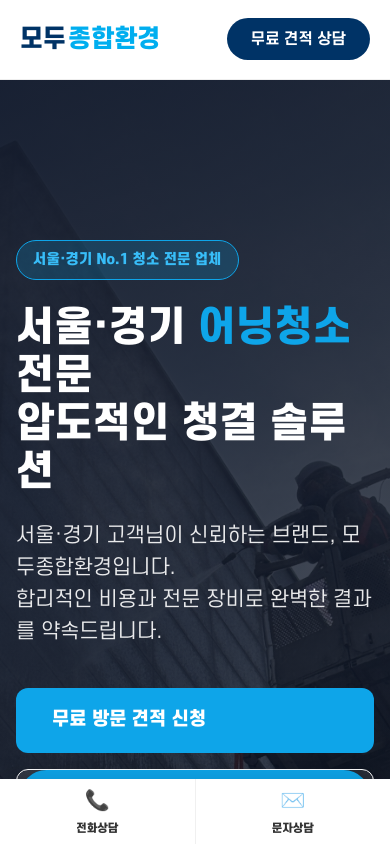
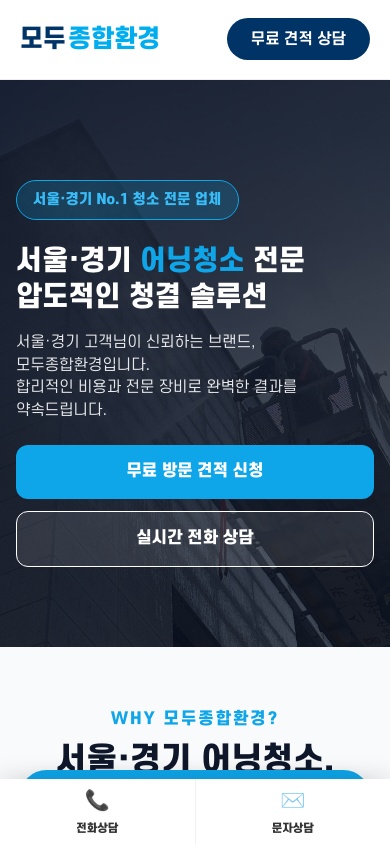
Before and after one commit to wogus5695-ctrl/modu-allclean, a Next.js app: page /service/awning-cleaning in a window 390 px wide. Shown: the top 844 px of the page. Built offline with nearby package versions, Linux system fonts and the light colour scheme.

Commit message:
style: optimize mobile layouts for Hero, Services, and Pricing

```diff
--- a/src/app/page.module.css
+++ b/src/app/page.module.css
@@ -272,12 +272,7 @@
   .serviceImage { width: 220px; height: 220px; }
 }
 
-@media (max-width: 640px) {
-  .serviceItem { flex-direction: column; }
-  .serviceImage { width: 100%; height: 250px; }
-  .serviceInfo { order: 2; }
-  .serviceImage { order: 1; }
-}
+
 
 /* 4. Portfolio Section */
 .portfolio {
@@ -643,11 +638,119 @@
 }
 
 @media (max-width: 768px) {
-  .hero { height: auto; padding: 160px 0 120px; min-height: 500px; }
+  /* 1. Hero Section Mobile */
+  .hero {
+    height: auto;
+    padding: 100px 0 80px;
+    min-height: auto;
+  }
+  .heroTitle {
+    font-size: clamp(24px, 7vw, 36px);
+    line-height: 1.3;
+    margin-bottom: 16px;
+    word-break: keep-all;
+  }
+  .heroDesc {
+    font-size: 15px;
+    line-height: 1.5;
+    margin-bottom: 24px;
+    word-break: keep-all;
+  }
+  .heroCta {
+    flex-direction: column;
+    gap: 12px;
+    width: 100%;
+    max-width: 400px;
+    margin: 0 auto;
+  }
+  .ctaBtn {
+    padding: 14px 24px;
+    font-size: 16px;
+    width: 100%;
+    text-align: center;
+  }
+
+  /* 2. Services Section Mobile */
+  .serviceCards {
+    grid-template-columns: 1fr;
+    gap: 16px;
+  }
+  .serviceItem {
+    flex-direction: row;
+    padding: 16px;
+    align-items: center;
+    min-height: auto;
+    gap: 16px;
+  }
+  .serviceInfo {
+    padding: 0;
+    flex: 1;
+    order: 1;
+  }
+  .serviceInfo h3 {
+    font-size: 18px;
+    margin-bottom: 6px;
+  }
+  .serviceInfo p {
+    font-size: 13px;
+    margin-bottom: 0;
+    line-height: 1.4;
+  }
+  .serviceList {
+    display: none;
+  }
+  .serviceImage {
+    width: 80px;
+    height: 80px;
+    border-radius: 8px;
+    order: 2;
+    flex-shrink: 0;
+  }
+
+  /* 3. Pricing Section Mobile */
+  .pricingComparison {
+    grid-template-columns: 1fr;
+    gap: 20px;
+    margin-bottom: 40px;
+  }
+  .pricingCard {
+    padding: 30px 20px;
+  }
+  .pricingCard.recommend {
+    transform: none;
+    margin: 10px 0;
+  }
+
+  /* 4. Histogram Graph Mobile */
+  .histogram {
+    gap: 30px;
+    height: 140px;
+    margin-bottom: 20px;
+  }
+  .bar {
+    flex: 0 1 60px;
+  }
+  .barLabel {
+    font-size: 13px;
+    top: -30px;
+  }
+  .highlight .barLabel {
+    font-size: 15px;
+    top: -38px;
+  }
+  .graphContainer {
+    margin-top: 40px;
+  }
+  .graphLabel {
+    font-size: 16px;
+    max-width: 240px;
+    padding: 8px 0;
+  }
+
+  /* 5. Existing Other Mobile Styles */
   .featureGrid { grid-template-columns: 1fr; }
   .galleryItem { grid-template-columns: 1fr; }
   .statsGrid { grid-template-columns: 1fr; gap: 40px; }
-  .heroCta { flex-direction: column; }
   .inner { padding: 0 16px; }
   .portfolioCard { width: 320px; padding: 15px; }
   .comparisonGrid { gap: 10px; }
```
